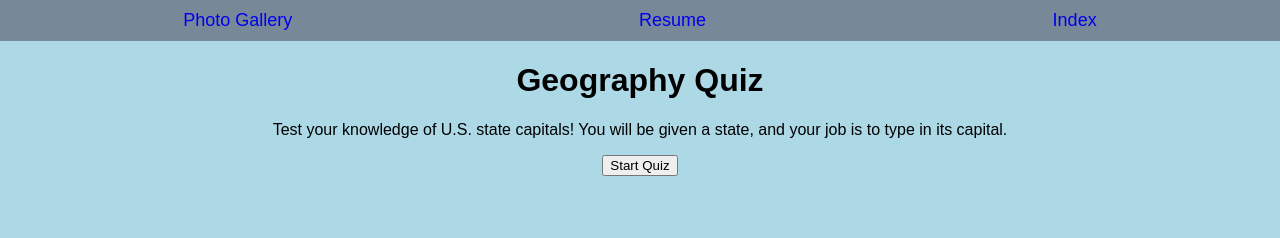
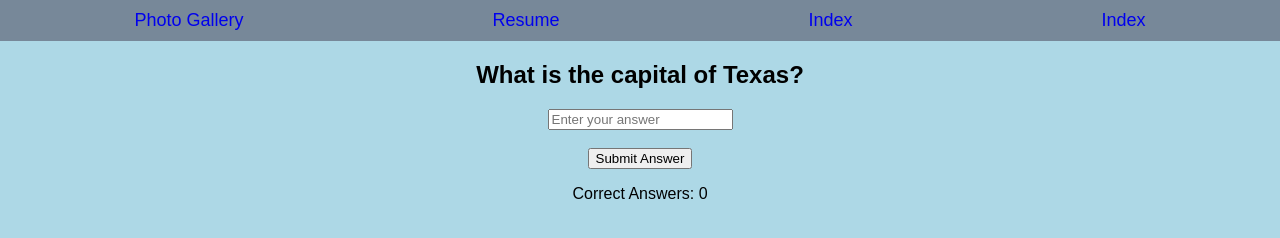
Before and after one commit to HR-Palmer/HR-Palmer.github.io, a plain HTML site: page geoquiz.html in a window 1280 px wide. Both pictures are taken after a click on the button "Start Quiz". Drawn offline with Linux system fonts and the light colour scheme.

Commit message:
working on madlib

```diff
--- a/geoquiz.html
+++ b/geoquiz.html
@@ -9,7 +9,9 @@
             <a class="navlink" href="gallery.html">Photo Gallery</a>
             <a class="navlink" href="resume.html">Resume</a>
             <a class="navlink" href="index.html">Index</a>
+            <a class="navlink" href="madlib.html">Index</a>
         </div>
+
         <!-- WELCOME SCREEN -->
         <div id="welcomeScreen" style="text-align: center;">
             <h1>Geography Quiz</h1>
@@ -32,5 +34,55 @@
 
             <p id="score">Correct Answers: 0</p>
         </div>
+
+        <script>
+            let quizData = [{state: "Texas", capital: "Austin"},
+                            {state: "California", capital: "Sacremento"},
+                            {state: "New York", capital: "Albany"},
+                            {state: "Illinois", capital: "Springfield"}
+            ];
+
+            let currentQuestion=0;
+            let correctCount=0;
+
+            function loadQuestion(){
+                let stateName=quizData[currentQuestion].state;
+                document.getElementById("question").innerText="What is the capital of "+stateName+"?";
+            }
+
+            function checkAnswer(){
+                let correctAnswer = quizData[currentQuestion].capital;
+                let userAnswer = document.getElementById("answerInput").value;
+
+                if (userAnswer === correctAnswer){
+                    document.getElementById("feedback").innerText="Correct!";
+                    correctCount++;
+                }else{
+                    document.getElementById("feedback").innerText="Incorrect. The answer was "+correctAnswer+"."
+                }
+
+                //Update the score
+                document.getElementById("score").innerText="Correct Answers: "+correctCount
+
+                //Clear input
+                document.getElementById("answerInput").value="Enter your answer";
+
+                //Advance to next question
+                currentQuestion++;
+                if (currentQuestion < quizData.length){
+                    loadQuestion();
+                }else{
+                    document.getElementById("question").innerText="Quiz Complete!"
+                }
+            }
+
+            function startQuiz(){
+                document.getElementById("welcomeScreen").style.display="none";
+                document.getElementById("quizContainer").style.display="block";
+                loadQuestion();
+
+            }
+
+        </script>
     </body>
 </html>
--- /dev/null
+++ b/madlib.html
@@ -0,0 +1,38 @@
+<!DOCTYPE html>
+<html>
+    <head>
+        <title>Henry Robert Palmer</title>
+        <link rel="stylesheet" href="styles.css">
+    </head>
+    <body>
+        <div class="navbar">
+            <a class="navlink" href="gallery.html">Photo Gallery</a>
+            <a class="navlink" href="resume.html">Resume</a>
+            <a class="navlink" href="index.html">Index</a>
+            <a class="navlink" href="geoquiz.html">Geoquiz</a>
+        </div>
+
+        <!-- WELCOME SCREEN -->
+        <div id="welcomeScreen" style="text-align: center;">
+            <h1>Mad Lib</h1>
+            <p>Play a fun game where you enter words of a certain variety when prompted and it comes together to form a silly story.</p>
+            <button onclick="startGame()">Start Game</button>
+        </div>
+
+        <!-- GAME CONTENT (hidden at start) -->
+        <div id="quizContainer" style="text-align: center; display: none;">
+
+            <h2 id="Enter Word"></h2>
+
+            <input id="answerInput" type="text" placeholder="Enter a word">
+
+            <br><br>
+
+            <button onclick="enterWord()">Submit Answer</button>
+        </div>
+
+        <script>
+
+        </script>
+    </body>
+</html>
```
Also changed, not shown: gallery.html (+2 -0 lines), index.html (+1 -0 lines), resume.html (+2 -0 lines).
